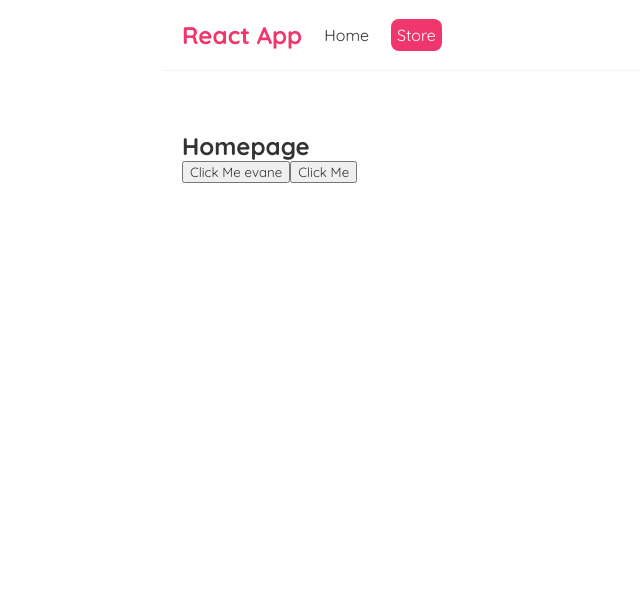
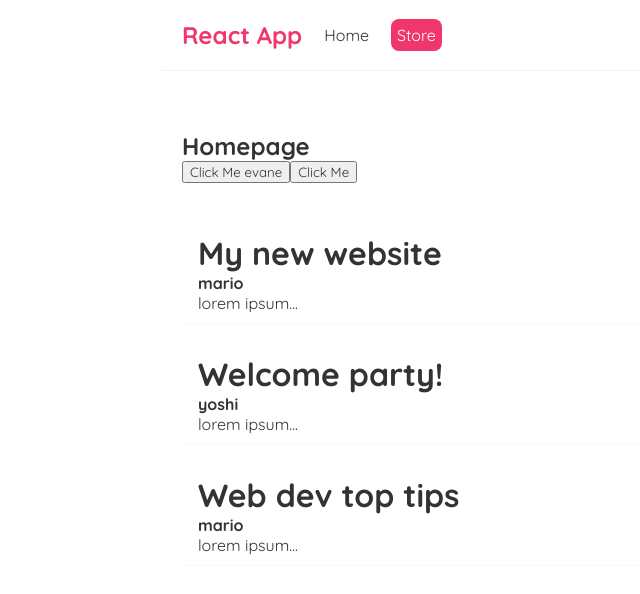
Before and after one commit to sovmulax/last-one-reactjs, a React (Create React App) app: page / in a window 1280 px wide. Shown: the top 594 px of the page, without its empty margins (158-798 px from the left). Built offline with nearby package versions, Linux system fonts and the light colour scheme.

Commit message:
output array

```diff
--- a/src/home.js
+++ b/src/home.js
@@ -1,21 +1,47 @@
 import { useState } from "react";
 
 const Home = () => {
-  const [name, setName] = useState('evane')
+  const [name, setName] = useState("evane");
+  const [blogs, setBlogs] = useState([
+    { title: "My new website", body: "lorem ipsum...", author: "mario", id: 1 },
+    { title: "Welcome party!", body: "lorem ipsum...", author: "yoshi", id: 2 },
+    {
+      title: "Web dev top tips",
+      body: "lorem ipsum...",
+      author: "mario",
+      id: 3,
+    },
+  ]);
+
   const ClickHandle = () => {
     console.log("You just click on Me");
-    setName('geo')
+    setName("geo");
   };
 
   const ClickAgainHandle = (name) => {
-    console.log("hello "+name)
-  }
+    console.log("hello " + name);
+  };
 
   return (
     <div className="home">
       <h2>Homepage</h2>
-      <button onClick={ClickHandle}>Click Me { name }</button>
-      <button onClick={() => {ClickAgainHandle('evane')}}>Click Me</button>
+      <button onClick={ClickHandle}>Click Me {name}</button>
+      <button
+        onClick={() => {
+          ClickAgainHandle("evane");
+        }}
+      >
+        Click Me
+      </button>
+      <br />
+      <br />
+      {blogs.map((blog) => (
+        <div className="blog-preview" key={blog.id}>
+          <h1>{blog.title}</h1>
+          <h4>{blog.author}</h4>
+          <p>{blog.body}</p>
+        </div>
+      ))}
     </div>
   );
 };
--- a/src/index.css
+++ b/src/index.css
@@ -33,3 +33,18 @@
   margin: 40px auto;
   padding: 20px;
 }
+
+/* blog previews / list */
+.blog-preview {
+  padding: 10px 16px;
+  margin: 20px 0;
+  border-bottom: 1px solid #fafafa;
+}
+.blog-preview:hover {
+  box-shadow: 1px 3px 5px rgba(0,0,0,0.1);
+}
+.blog-preview h2 {
+  font-size: 20px;
+  color: #f1356d;
+  margin-bottom: 8px;
+}
```
